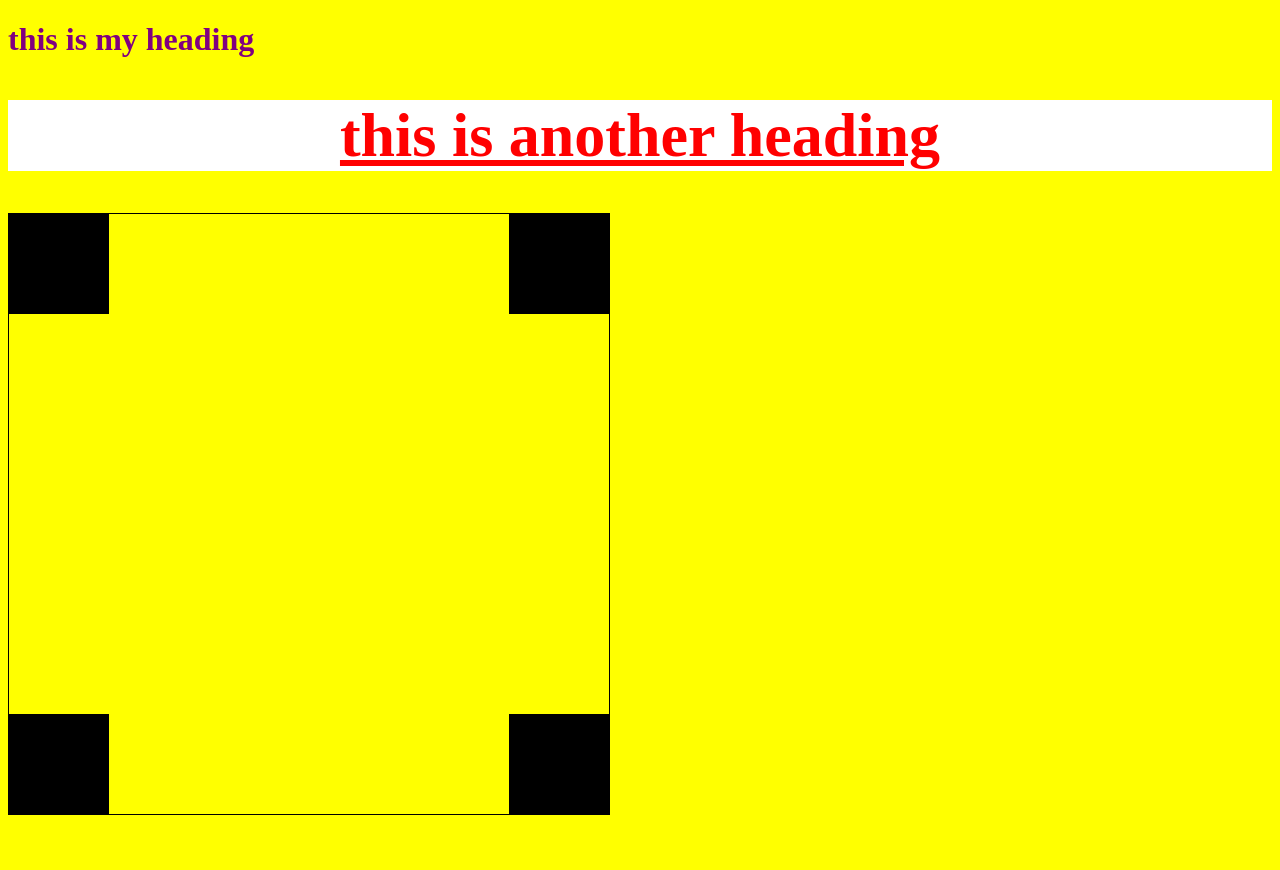
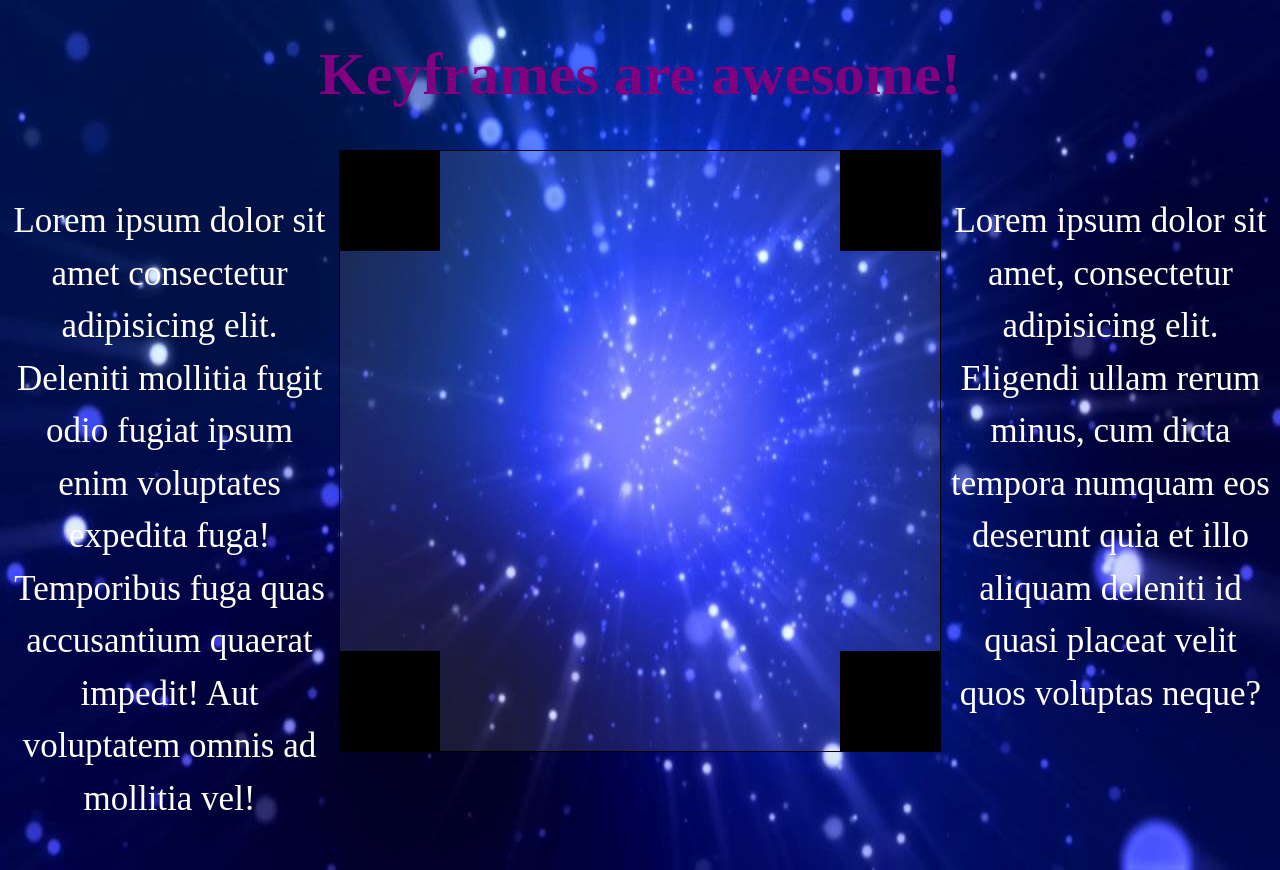
Before and after one commit to ishalsey/wdd330, a plain HTML site: page WDD130/testcss.html in a window 1280 px wide. Before the commit the page ends 823 px from the top, so only its background shows below. Drawn offline with Linux system fonts and the light colour scheme.

Commit message:
keyframes nice

```diff
--- a/WDD130/example.css
+++ b/WDD130/example.css
@@ -1,8 +1,26 @@
 body{
     background-color: yellow;
+    display: grid;
+    grid-template-columns: 1fr 1fr 1fr;
+    grid-template-rows: 150px 1fr;
+    padding: 0px;
+    margin: 0px;
+}
+img{
+    width: 100%;
+    height: 100%;
+    grid-row: 1/-1;
+    grid-column: 1/-1;
+    margin: 0px;
+    padding: 0px;
 }
 h1{
     color: purple;
+    text-align: center;
+    margin-bottom: 100px;
+    grid-column: 1/-1;
+    grid-row: 1;
+    font-size: 60px;
 }
 #fancy{
     color: red;
@@ -11,12 +29,34 @@ h1{
     text-align: center;
     background-color: white;
 }
-div{
+section{
     width: 600px;
     height: 600px;
     border: 1px solid black;
+    background-color: rgba(255, 255, 255, 0.1);
+    margin: 0 auto;
+    grid-row: 2;
+    grid-column: 2;
 }
-div p{
+.random{
+    font-size: 35px;
+    line-height: 1.5em;
+    text-align: center;
+    padding: 10px;
+    grid-row: 2;
+    grid-column: 1;
+    color: white;
+}
+.lorem{
+    font-size: 35px;
+    line-height: 1.5em;
+    text-align: center;
+    padding: 10px;
+    grid-row: 2;
+    grid-column: 3;
+    color: white;
+}
+section p{
     width: 100px;
     height: 100px;
     background-color: black;
@@ -38,29 +78,29 @@ div p{
 }
 @keyframes fancy1{
     0%{top: 0px; left: 0px;}
-    25%{top: 0px; left: 500px;}
-    50%{top: 500px; left: 500px;}
-    75%{top: 500px; left: 0px;}
-    100%{top: 0px; left: 0px;}
+    25%{top: 0px; left: 500px; transform: rotate(-90deg);}
+    50%{top: 500px; left: 500px; transform: rotate(-180deg);}
+    75%{top: 500px; left: 0px; transform: rotate(-270deg);}
+    100%{top: 0px; left: 0px; transform: rotate(-360deg);}
 }
 @keyframes fancy2{
     0%{top: -100px; left: 500px;}
-    25%{top: 400px; left: 500px;}
-    50%{top: 400px; left: 0px;}
-    75%{top: -100px; left: 0px;}
-    100%{top: -100px; left: 500px;}
+    25%{top: 400px; left: 500px; transform: rotate(-90deg);}
+    50%{top: 400px; left: 0px; transform: rotate(-180deg);}
+    75%{top: -100px; left: 0px; transform: rotate(-270deg);}
+    100%{top: -100px; left: 500px; transform: rotate(-360deg);}
 }
 @keyframes fancy3{
     0%{top: 300px; left: 500px;}
-    25%{top: 300px; left: 0px;}
-    50%{top: -200px; left: 0px;}
-    75%{top: -200px; left: 500px;}
-    100%{top: 300px; left: 500px;}
+    25%{top: 300px; left: 0px; transform: rotate(-90deg);}
+    50%{top: -200px; left: 0px; transform: rotate(-180deg);}
+    75%{top: -200px; left: 500px; transform: rotate(-270deg);}
+    100%{top: 300px; left: 500px; transform: rotate(-360deg);}
 }
 @keyframes fancy4{
     0%{top: 200px; left: 0px;}
-    25%{top: -300px; left: 0px;}
-    50%{top: -300px; left: 500px;}
-    75%{top: 200px; left: 500px;}
-    100%{top: 200px; left: 0px;}
+    25%{top: -300px; left: 0px; transform: rotate(-90deg);}
+    50%{top: -300px; left: 500px; transform: rotate(-180deg);}
+    75%{top: 200px; left: 500px; transform: rotate(-270deg);}
+    100%{top: 200px; left: 0px; transform: rotate(-360deg);}
 }
--- a/WDD130/testcss.html
+++ b/WDD130/testcss.html
@@ -7,13 +7,21 @@
     <link rel="stylesheet" href="example.css">
 </head>
 <body>
-    <h1>this is my heading</h1>
-    <h1 id="fancy">this is another heading</h1>
-    <div>
+    <img src="iu.jpeg" alt="background color">
+    <h1>Keyframes are awesome!</h1>
+    <p class="random">
+        Lorem ipsum dolor sit amet consectetur adipisicing elit. Deleniti mollitia fugit odio fugiat ipsum enim voluptates expedita fuga! Temporibus fuga quas
+        accusantium quaerat impedit! Aut voluptatem omnis ad mollitia vel!
+    </p>
+    <p class="lorem">
+        Lorem ipsum dolor sit amet, consectetur adipisicing elit.
+        Eligendi ullam rerum minus, cum dicta tempora numquam eos deserunt quia et illo aliquam deleniti id quasi placeat velit quos voluptas neque?
+    </p>
+    <section>
         <p></p>
         <p id="second"></p>
         <p id="third"></p>
         <p id="fourth"></p>
-    </div>
+    </section>
 </body>
 </html>
```
Also changed, not shown: WDD130/iu.jpeg (added).
